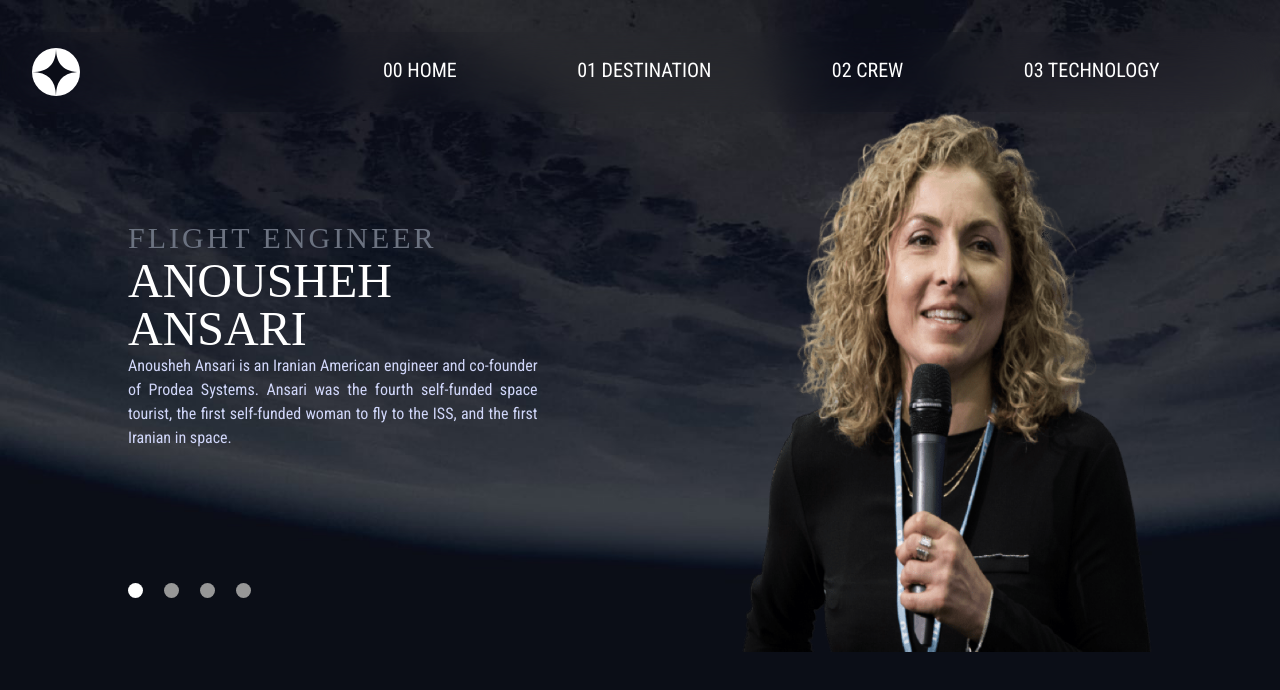
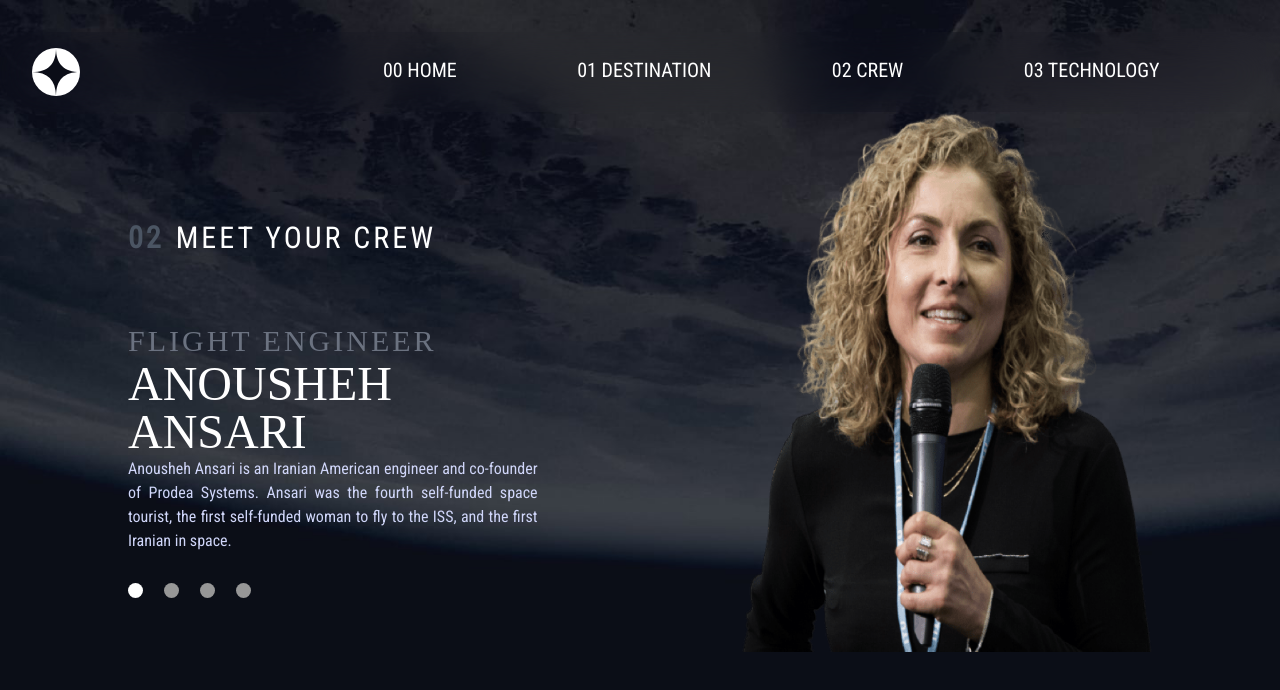
Before and after one commit to sidd2307/space-tourism-website, a React (Create React App) app: page /crew in a window 1280 px wide. Shown: the top 690 px of the page. Built offline with nearby package versions, Linux system fonts and the light colour scheme; a web font is replaced by a local one.

Commit message:
fixed some pages

```diff
--- a/src/pages/Crew.jsx
+++ b/src/pages/Crew.jsx
@@ -38,6 +38,13 @@ export default function Crew() {
       <NavBar />
       <div className="flex flex-col-reverse desktop:flex-row w-[80%] mx-auto h-[80%] mt-auto mb-auto justify-between">
         <div className="flex flex-col w-[90%] mobile:w-[70%] desktop:w-[40%] mx-auto desktop:mx-0 h-96 my-auto justify-between">
+          {/* section name */}
+          <div className="w-[80%] mobile:w-[70%] desktop:w-[100%] my-auto mx-auto desktop:mx-0 desktop:my-0 flex flex-col">
+            <div className="mb-10 w-[100%] font-Berlow text-base text-center desktop:text-left desktop:text-3xl text-white font-thin tracking-widest">
+              <span className="mr-3 text-gray-600 font-semibold">02</span>MEET
+              YOUR CREW
+            </div>
+          </div>
           <span className="w-[50%] mobile:w-[50%] desktop:w-[30%] flex desktop:hidden flex-row justify-between mx-auto">
             <div
               onClick={() => setselecteddest("anousheh")}
--- a/src/pages/Destination.jsx
+++ b/src/pages/Destination.jsx
@@ -43,8 +43,8 @@ export default function Destination() {
       <div className="flex flex-col desktop:flex-row w-[80%] mx-auto h-[80%] mt-auto mb-auto justify-between">
         <div className="w-[80%] mobile:w-[70%] desktop:w-[40%] my-auto mx-auto desktop:mx-0 py-8 flex flex-col">
           <div className="mb-10 w-[100%] font-Berlow text-base text-center desktop:text-left desktop:text-3xl text-white font-thin tracking-widest">
-            <span className="mr-3 text-gray-600 font-semibold">01</span>Pick
-            your destination
+            <span className="mr-3 text-gray-600 font-semibold">01</span>PICK
+            YOUR DESTINATION
           </div>
           <img src={data[selecteddest].img} alt="" />
         </div>
```
